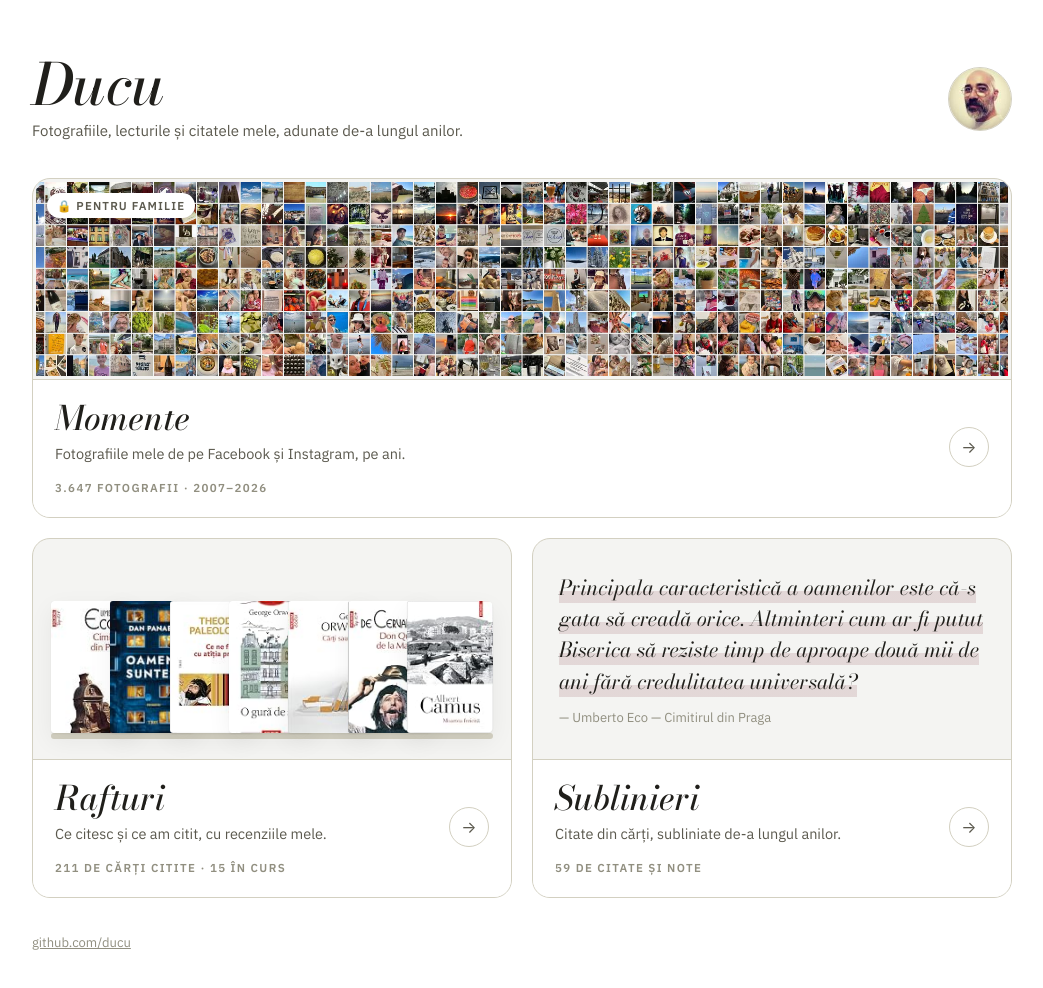
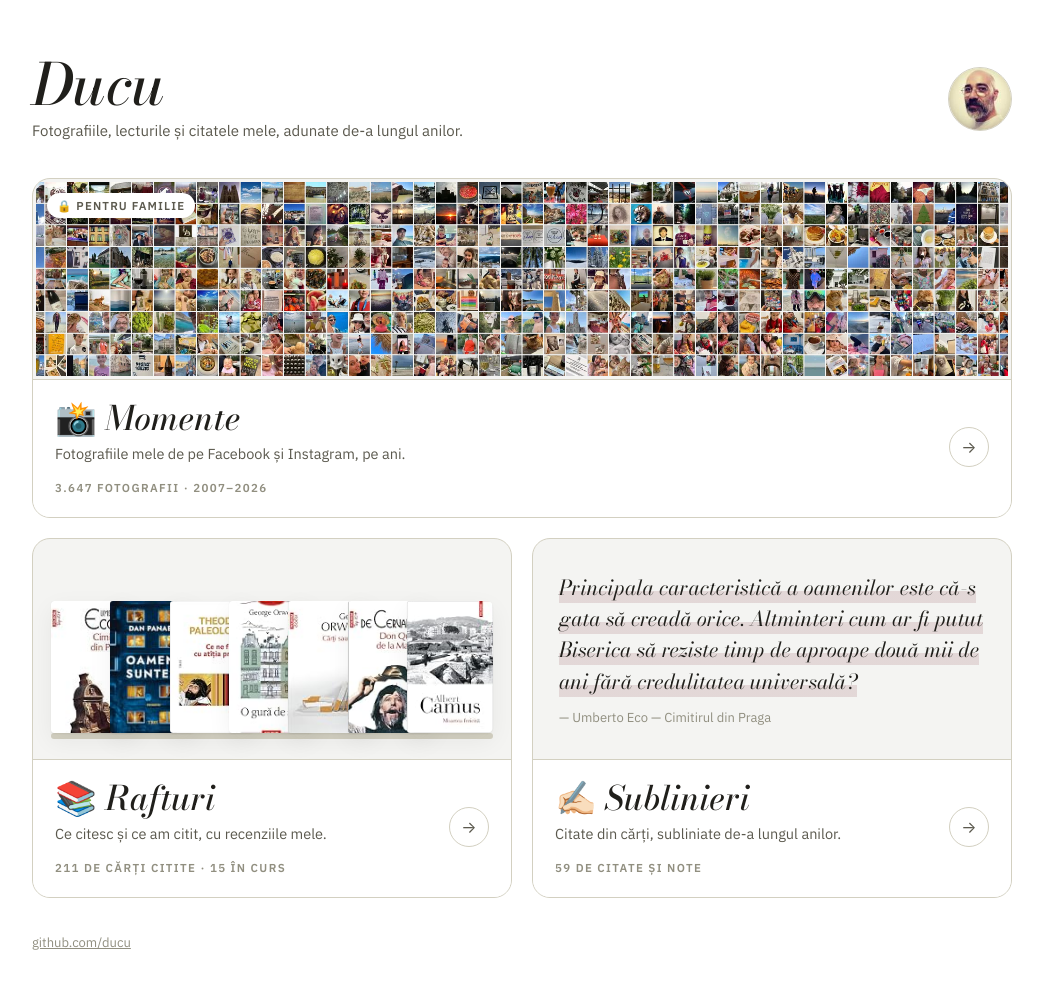
Before and after one commit to ducu/ducu.github.io, a plain HTML site: page index.html in a window 1280 px wide. Shown: the whole page, without its empty margins (118-1161 px from the left). Drawn offline with nearby package versions, Linux system fonts and the light colour scheme.

Commit message:
Emoji în fața titlurilor (drepte, doar numele italic)
Co-Authored-By: Claude Opus 5.5 <noreply@anthropic.com>

```diff
--- a/index.html
+++ b/index.html
@@ -116,9 +116,10 @@
   }
   .title {
     font-family: var(--font-display); font-variation-settings: 'opsz' 18;
-    font-weight: 500; font-style: italic;
+    font-weight: 500;
     font-size: 2.1rem; line-height: 1.05; margin: 0;
   }
+  .title span { font-style: italic; }
   .desc { grid-column: 1; font-size: 14.5px; line-height: 1.55; color: var(--ink-soft); margin: 4px 0 0; }
   .meta {
     grid-column: 1;
@@ -223,7 +224,7 @@
         <span class="lock">🔒 Pentru familie</span>
       </div>
       <div class="body">
-        <h2 class="title">Momente</h2>
+        <h2 class="title">📸 <span>Momente</span></h2>
         <p class="desc">Fotografiile mele de pe Facebook și Instagram, pe ani.</p>
         <p class="meta">3.647 fotografii · 2007–2026</p>
         <span class="go" aria-hidden="true">→</span>
@@ -233,7 +234,7 @@
     <a class="card" href="https://ducu.github.io/rafturi/">
       <div class="preview"><div class="shelf"><img src="covers/23451433.jpg" alt="Cimitirul din Praga" loading="lazy"><img src="covers/249359179.jpg" alt="Oameni suntem" loading="lazy"><img src="covers/250507261.jpg" alt="Ce ne facem cu atîția proști?" loading="lazy"><img src="covers/20359902.jpg" alt="O gură de aer" loading="lazy"><img src="covers/56895144.jpg" alt="Cărți sau țigări" loading="lazy"><img src="covers/31355650.jpg" alt="Don Quijote de la Mancha Vol. I" loading="lazy"><img src="covers/46032932.jpg" alt="Moartea fericită" loading="lazy"></div></div>
       <div class="body">
-        <h2 class="title">Rafturi</h2>
+        <h2 class="title">📚 <span>Rafturi</span></h2>
         <p class="desc">Ce citesc și ce am citit, cu recenziile mele.</p>
         <p class="meta">211 de cărți citite · 15 în curs</p>
         <span class="go" aria-hidden="true">→</span>
@@ -245,7 +246,7 @@
         <div class="quote"><blockquote><mark id="q-text"></mark></blockquote><cite id="q-source"></cite></div>
       </div>
       <div class="body">
-        <h2 class="title">Sublinieri</h2>
+        <h2 class="title">✍🏻 <span>Sublinieri</span></h2>
         <p class="desc">Citate din cărți, subliniate de-a lungul anilor.</p>
         <p class="meta">59 de citate și note</p>
         <span class="go" aria-hidden="true">→</span>
```
Also changed, not shown: template.html (+5 -4 lines).
